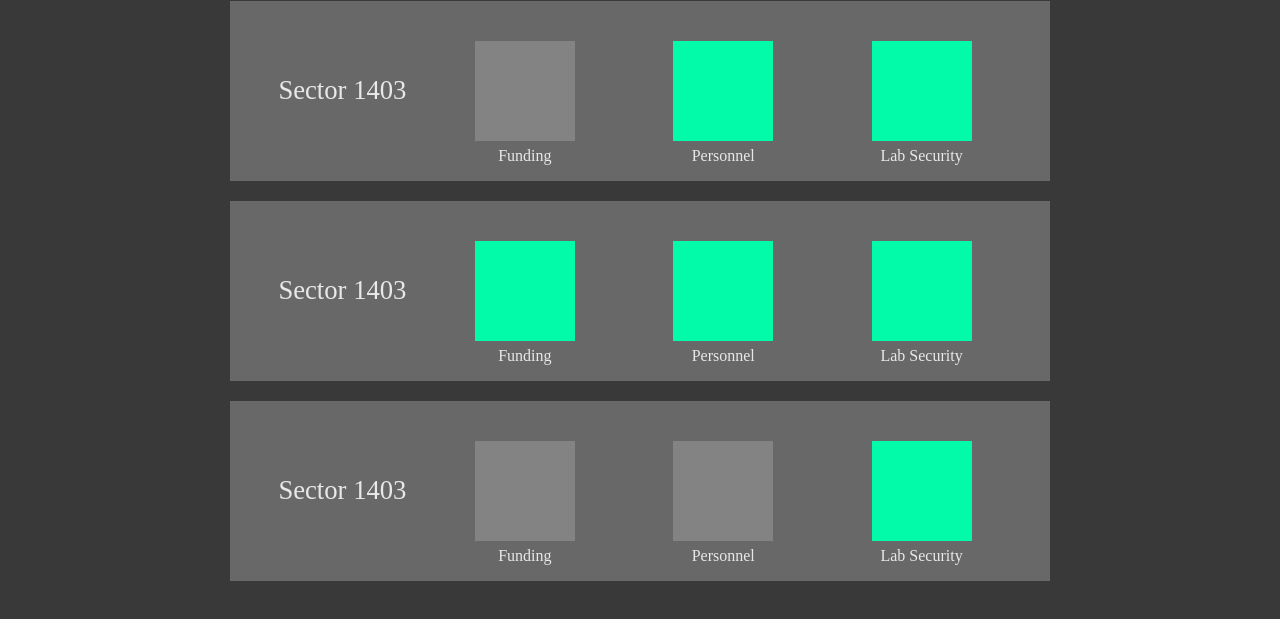
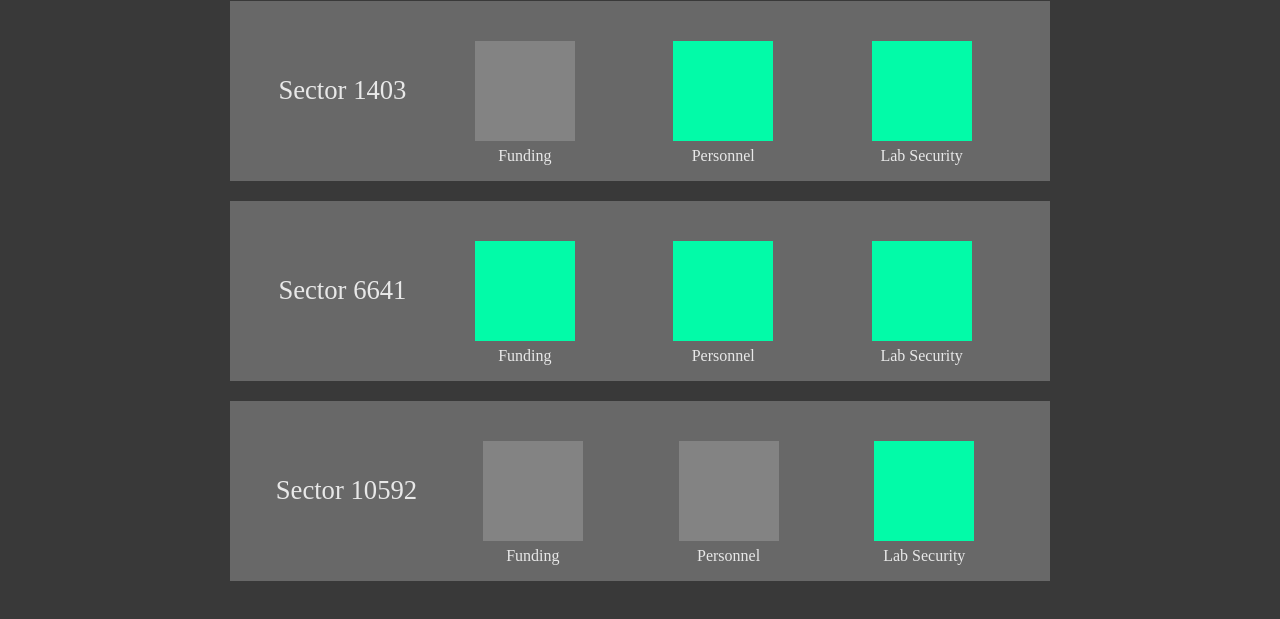
Before and after one commit to deboerm2/MI449-Challenge3, a plain HTML site: page index.html in a window 1280 px wide. Shown: the part 79-698 px from the top of the page. Drawn offline with Linux system fonts and the light colour scheme.

Commit message:
quick fix

```diff
--- a/index.html
+++ b/index.html
@@ -21,7 +21,7 @@
         </div>
     </div>
     <div class = experiment>
-        <p class ="sector">Sector 1403</p>
+        <p class ="sector">Sector 6641</p>
         <div  class = "good">
             <p>Funding</p>
         </div>
@@ -33,7 +33,7 @@
         </div>
     </div>
     <div class = experiment>
-        <p class ="sector">Sector 1403</p>
+        <p class ="sector">Sector 10592</p>
         <div class = "down">
             <p>Funding</p>
         </div>
```
